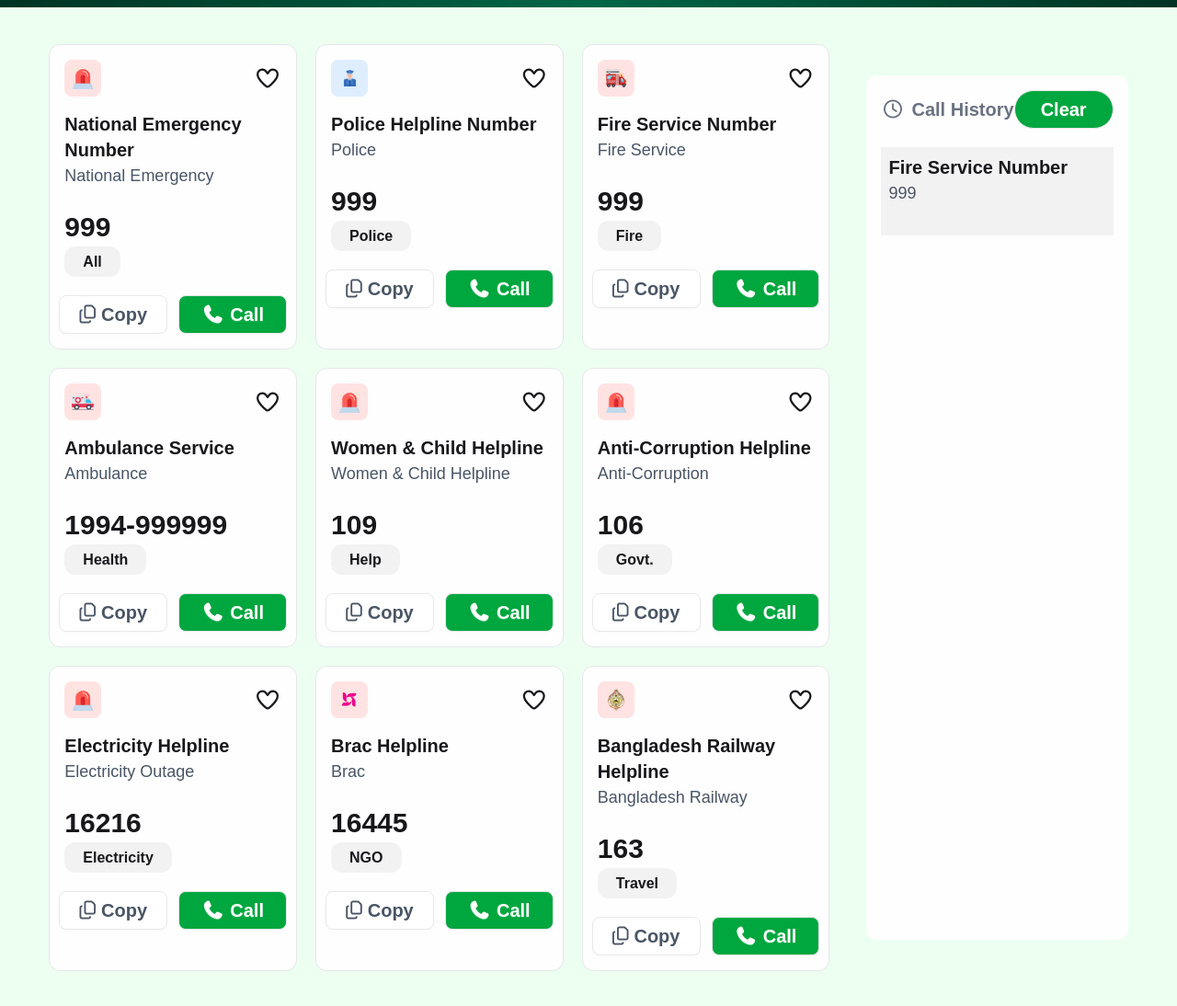
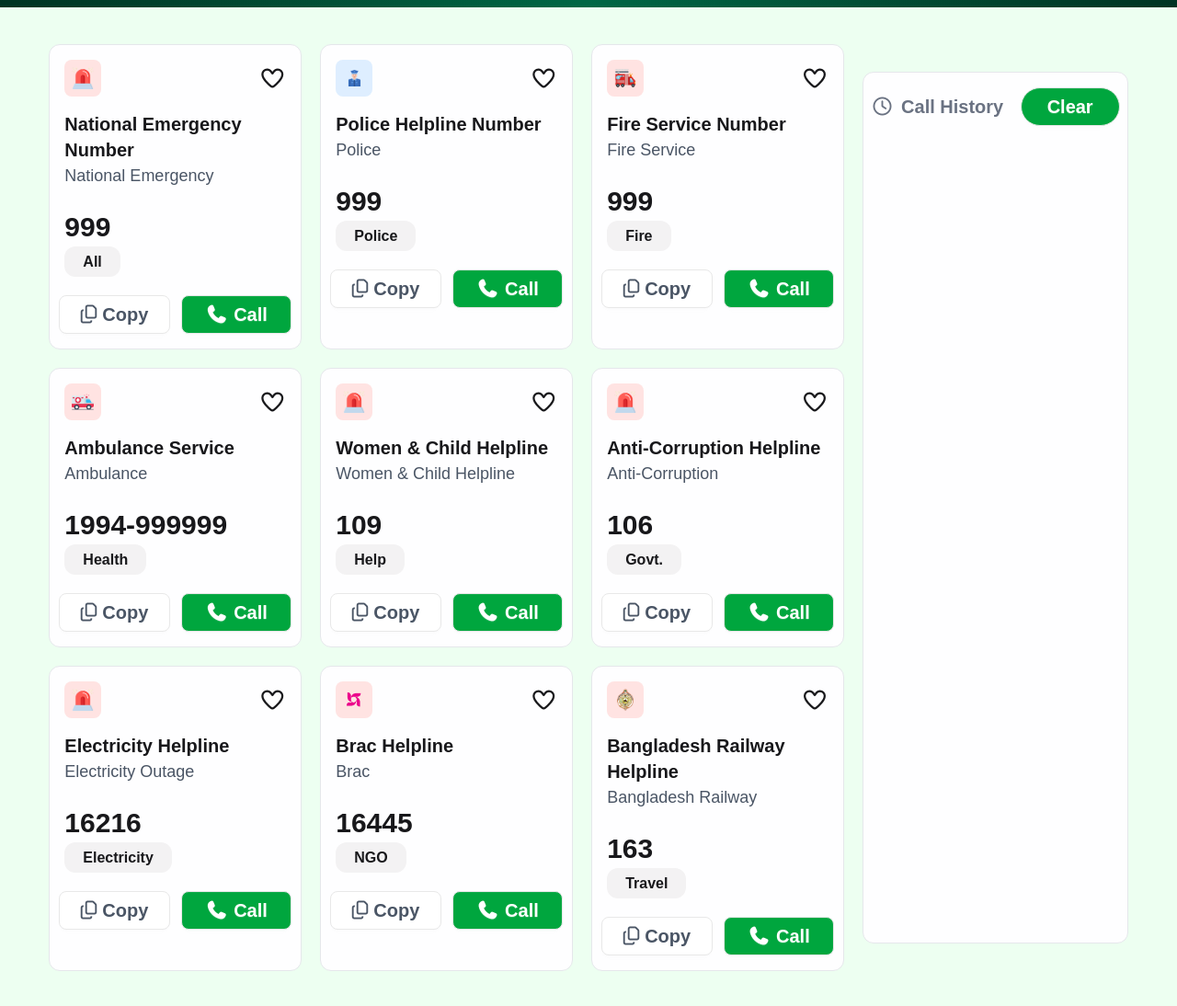
Before and after one commit to sadi-07/emergency-service-directory, a plain HTML site: page index.html in a window 1280 px wide. Shown: the part 320-1414 px from the top of the page at 92% size. Drawn offline with nearby package versions, Linux system fonts and the light colour scheme; a web font is replaced by a local one.

Commit message:
Website Done

```diff
--- a/index.html
+++ b/index.html
@@ -49,7 +49,7 @@
     <!-- Cart Section -->
 
     <div class="bg-[#edfff1]">
-        <div class="w-11/12 mx-auto flex flex-col lg:flex-row justify-center items-center gap-10 py-10">
+        <div class="w-11/12 mx-auto flex flex-col lg:flex-row justify-center items-center gap-5 py-10">
         <div class="w-full lg:w-3/4 grid grid-cols-1 gap-5 lg:grid-cols-3">
 
             <!-- 1 -->
@@ -61,7 +61,7 @@
                 </div>
                 <h2 class="service-name text-lg sm:text-xl font-semibold">National Emergency Number</h2>
                 <p class="text-gray-600 text-base sm:text-lg font-[500] mb-6">National Emergency</p>
-                <h2 id="service-number-1" class="font-bold text-2xl sm:text-3xl mb-2">999</h2>
+                <h2 id="service-number-1" class="service-number font-bold text-2xl sm:text-3xl mb-2">999</h2>
                 <p class="bg-[#f3f2f3] py-1 sm:py-2 px-3 sm:px-5 rounded-xl inline font-semibold">All</p>
                 <div class="flex justify-center items-center mt-6 gap-3">
                     <button id="btn-copy-1" class="copy-btn btn bg-white text-lg sm:text-xl font-bold py-5 px-6 rounded-lg w-1/2 text-gray-600">
@@ -80,9 +80,9 @@
                     <img class="w-10 bg-[#deeeff] p-2 rounded-lg" src="./assets/police.png" alt="">
                     <i class="like-btn fa-regular fa-heart text-lg sm:text-xl md:text-2xl "></i>
                 </div>
-                <h2 class="text-lg sm:text-xl font-semibold">Police Helpline Number</h2>
+                <h2 class="service-name text-lg sm:text-xl font-semibold">Police Helpline Number</h2>
                 <p class="text-gray-600 text-base sm:text-lg font-[500] mb-6">Police</p>
-                <h2 id="service-number-2" class="font-bold text-2xl sm:text-3xl mb-2">999</h2>
+                <h2 id="service-number-2" class="service-number font-bold text-2xl sm:text-3xl mb-2">999</h2>
                 <p class="bg-[#f3f2f3] py-1 sm:py-2 px-3 sm:px-5 rounded-xl inline font-semibold">Police</p>
                 <div class="flex justify-center items-center mt-6 gap-3">
                     <button id="btn-copy-2" class="copy-btn btn bg-white text-lg sm:text-xl font-bold py-5 px-6 rounded-lg w-1/2 text-gray-600">
@@ -101,9 +101,9 @@
                     <img class="w-10 bg-[#FFE3E2] p-2 rounded-lg" src="./assets/fire-service.png" alt="">
                     <i class="like-btn fa-regular fa-heart text-lg sm:text-xl md:text-2xl "></i>
                 </div>
-                <h2 class="text-lg sm:text-xl font-semibold">Fire Service Number</h2>
+                <h2 class="service-name text-lg sm:text-xl font-semibold">Fire Service Number</h2>
                 <p class="text-gray-600 text-base sm:text-lg font-[500] mb-6">Fire Service</p>
-                <h2 id="service-number-3" class="font-bold text-2xl sm:text-3xl mb-2">999</h2>
+                <h2 id="service-number-3" class="service-number font-bold text-2xl sm:text-3xl mb-2">999</h2>
                 <p class="bg-[#f3f2f3] py-1 sm:py-2 px-3 sm:px-5 rounded-xl inline font-semibold">Fire</p>
                 <div class="flex justify-center items-center mt-6 gap-3">
                     <button id="btn-copy-3" class="copy-btn btn bg-white text-lg sm:text-xl font-bold py-5 px-6 rounded-lg w-1/2 text-gray-600">
@@ -122,15 +122,15 @@
                     <img class="w-10 bg-[#FFE3E2] p-2 rounded-lg" src="./assets/ambulance.png" alt="">
                     <i class="like-btn fa-regular fa-heart text-lg sm:text-xl md:text-2xl "></i>
                 </div>
-                <h2 class="text-lg sm:text-xl font-semibold">Ambulance Service</h2>
+                <h2 class="service-name text-lg sm:text-xl font-semibold">Ambulance Service</h2>
                 <p class="text-gray-600 text-base sm:text-lg font-[500] mb-6">Ambulance</p>
-                <h2 id="service-number-4" class="font-bold text-2xl sm:text-3xl mb-2">1994-999999</h2>
+                <h2 id="service-number-4" class="service-number font-bold text-2xl sm:text-3xl mb-2">1994-999999</h2>
                 <p class="bg-[#f3f2f3] py-1 sm:py-2 px-3 sm:px-5 rounded-xl inline font-semibold">Health</p>
                 <div class="flex justify-center items-center mt-6 gap-3">
                     <button id="btn-copy-4" class="copy-btn btn bg-white text-lg sm:text-xl font-bold py-5 px-6 rounded-lg w-1/2 text-gray-600">
                         <i class="fa-regular fa-copy"></i> Copy
                     </button>
-                    <button class="btn bg-[#00A63E] text-lg sm:text-xl font-bold py-5 px-6 rounded-lg w-1/2 text-white">
+                    <button class="call-btn btn bg-[#00A63E] text-lg sm:text-xl font-bold py-5 px-6 rounded-lg w-1/2 text-white">
                         <i class="fa-solid fa-phone"></i> Call
                     </button>
                 </div>
@@ -143,15 +143,15 @@
                     <img class="w-10 bg-[#FFE3E2] p-2 rounded-lg" src="./assets/emergency.png" alt="">
                     <i class="like-btn fa-regular fa-heart text-lg sm:text-xl md:text-2xl "></i>
                 </div>
-                <h2 class="text-lg sm:text-xl font-semibold">Women & Child Helpline</h2>
+                <h2 class="service-name text-lg sm:text-xl font-semibold">Women & Child Helpline</h2>
                 <p class="text-gray-600 text-base sm:text-lg font-[500] mb-6">Women & Child Helpline</p>
-                <h2 id="service-number-5" class="font-bold text-2xl sm:text-3xl mb-2">109</h2>
+                <h2 id="service-number-5" class="service-number font-bold text-2xl sm:text-3xl mb-2">109</h2>
                 <p class="bg-[#f3f2f3] py-1 sm:py-2 px-3 sm:px-5 rounded-xl inline font-semibold">Help</p>
                 <div class="flex justify-center items-center mt-6 gap-3">
                     <button id="btn-copy-5" class="copy-btn btn bg-white text-lg sm:text-xl font-bold py-5 px-6 rounded-lg w-1/2 text-gray-600">
                         <i class="fa-regular fa-copy"></i> Copy
                     </button>
-                    <button class="btn bg-[#00A63E] text-lg sm:text-xl font-bold py-5 px-6 rounded-lg w-1/2 text-white">
+                    <button class="call-btn btn bg-[#00A63E] text-lg sm:text-xl font-bold py-5 px-6 rounded-lg w-1/2 text-white">
                         <i class="fa-solid fa-phone"></i> Call
                     </button>
                 </div>
@@ -164,15 +164,15 @@
                     <img class="w-10 bg-[#FFE3E2] p-2 rounded-lg" src="./assets/emergency.png" alt="">
                     <i class="like-btn fa-regular fa-heart text-lg sm:text-xl md:text-2xl "></i>
                 </div>
-                <h2 class="text-lg sm:text-xl font-semibold">Anti-Corruption Helpline</h2>
+                <h2 class="service-name text-lg sm:text-xl font-semibold">Anti-Corruption Helpline</h2>
                 <p class="text-gray-600 text-base sm:text-lg font-[500] mb-6">Anti-Corruption</p>
-                <h2 id="service-number-6" class="font-bold text-2xl sm:text-3xl mb-2">106</h2>
+                <h2 id="service-number-6" class="service-number font-bold text-2xl sm:text-3xl mb-2">106</h2>
                 <p class="bg-[#f3f2f3] py-1 sm:py-2 px-3 sm:px-5 rounded-xl inline font-semibold">Govt.</p>
                 <div class="flex justify-center items-center mt-6 gap-3">
                     <button id="btn-copy-6" class="copy-btn btn bg-white text-lg sm:text-xl font-bold py-5 px-6 rounded-lg w-1/2 text-gray-600">
                         <i class="fa-regular fa-copy"></i> Copy
                     </button>
-                    <button class="btn bg-[#00A63E] text-lg sm:text-xl font-bold py-5 px-6 rounded-lg w-1/2 text-white">
+                    <button class="call-btn btn bg-[#00A63E] text-lg sm:text-xl font-bold py-5 px-6 rounded-lg w-1/2 text-white">
                         <i class="fa-solid fa-phone"></i> Call
                     </button>
                 </div>
@@ -185,15 +185,15 @@
                     <img class="w-10 bg-[#FFE3E2] p-2 rounded-lg" src="./assets/emergency.png" alt="">
                     <i class="like-btn fa-regular fa-heart text-lg sm:text-xl md:text-2xl "></i>
                 </div>
-                <h2 class="text-lg sm:text-xl font-semibold">Electricity Helpline</h2>
+                <h2 class="service-name text-lg sm:text-xl font-semibold">Electricity Helpline</h2>
                 <p class="text-gray-600 text-base sm:text-lg font-[500] mb-6">Electricity Outage</p>
-                <h2 id="service-number-7" class="font-bold text-2xl sm:text-3xl mb-2">16216</h2>
+                <h2 id="service-number-7" class="service-number font-bold text-2xl sm:text-3xl mb-2">16216</h2>
                 <p class="bg-[#f3f2f3] py-1 sm:py-2 px-3 sm:px-5 rounded-xl inline font-semibold">Electricity</p>
                 <div class="flex justify-center items-center mt-6 gap-3">
                     <button id="btn-copy-7" class="copy-btn btn bg-white text-lg sm:text-xl font-bold py-5 px-6 rounded-lg w-1/2 text-gray-600">
                         <i class="fa-regular fa-copy"></i> Copy
                     </button>
-                    <button class="btn bg-[#00A63E] text-lg sm:text-xl font-bold py-5 px-6 rounded-lg w-1/2 text-white">
+                    <button class="call-btn btn bg-[#00A63E] text-lg sm:text-xl font-bold py-5 px-6 rounded-lg w-1/2 text-white">
                         <i class="fa-solid fa-phone"></i> Call
                     </button>
                 </div>
@@ -206,15 +206,15 @@
                     <img class="w-10 bg-[#FFE3E2] p-2 rounded-lg" src="./assets/brac.png" alt="">
                     <i class="like-btn fa-regular fa-heart text-lg sm:text-xl md:text-2xl "></i>
                 </div>
-                <h2 class="text-lg sm:text-xl font-semibold">Brac Helpline</h2>
+                <h2 class="service-name text-lg sm:text-xl font-semibold">Brac Helpline</h2>
                 <p class="text-gray-600 text-base sm:text-lg font-[500] mb-6">Brac</p>
-                <h2 id="service-number-8" class="font-bold text-2xl sm:text-3xl mb-2">16445</h2>
+                <h2 id="service-number-8" class="service-number font-bold text-2xl sm:text-3xl mb-2">16445</h2>
                 <p class="bg-[#f3f2f3] py-1 sm:py-2 px-3 sm:px-5 rounded-xl inline font-semibold">NGO</p>
                 <div class="flex justify-center items-center mt-6 gap-3">
                     <button id="btn-copy-8" class="copy-btn btn bg-white text-lg sm:text-xl font-bold py-5 px-6 rounded-lg w-1/2 text-gray-600">
                         <i class="fa-regular fa-copy"></i> Copy
                     </button>
-                    <button class="btn bg-[#00A63E] text-lg sm:text-xl font-bold py-5 px-6 rounded-lg w-1/2 text-white">
+                    <button class="call-btn btn bg-[#00A63E] text-lg sm:text-xl font-bold py-5 px-6 rounded-lg w-1/2 text-white">
                         <i class="fa-solid fa-phone"></i> Call
                     </button>
                 </div>
@@ -227,15 +227,15 @@
                     <img class="w-10 bg-[#FFE3E2] p-2 rounded-lg" src="./assets/Bangladesh-Railway.png" alt="">
                     <i class="like-btn fa-regular fa-heart text-lg sm:text-xl md:text-2xl "></i>
                 </div>
-                <h2 class="text-lg sm:text-xl font-semibold">Bangladesh Railway Helpline</h2>
+                <h2 class="service-name text-lg sm:text-xl font-semibold">Bangladesh Railway Helpline</h2>
                 <p class="text-gray-600 text-base sm:text-lg font-[500] mb-6">Bangladesh Railway</p>
-                <h2 id="service-number-9" class="font-bold text-2xl sm:text-3xl mb-2">163</h2>
+                <h2 id="service-number-9" class="service-number font-bold text-2xl sm:text-3xl mb-2">163</h2>
                 <p class="bg-[#f3f2f3] py-1 sm:py-2 px-3 sm:px-5 rounded-xl inline font-semibold">Travel</p>
                 <div class="flex justify-center items-center mt-6 gap-3">
                     <button id="btn-copy-9" class="copy-btn btn bg-white text-lg sm:text-xl font-bold py-5 px-6 rounded-lg w-1/2 text-gray-600">
                         <i class="fa-regular fa-copy"></i> Copy
                     </button>
-                    <button class="btn bg-[#00A63E] text-lg sm:text-xl font-bold py-5 px-6 rounded-lg w-1/2 text-white">
+                    <button class="call-btn btn bg-[#00A63E] text-lg sm:text-xl font-bold py-5 px-6 rounded-lg w-1/2 text-white">
                         <i class="fa-solid fa-phone"></i> Call
                     </button>
                 </div>
@@ -247,28 +247,30 @@
 
         <!-- History Section -->
 
-        <div class="w-full lg:w-1/4 h-235 bg-[#fefeff] p-4 rounded-xl lg:mt-0">
+        <div class="w-full lg:w-1/4 h-237 bg-[#fefeff] py-4 px-2 rounded-xl lg:mt-0 border-1 border-gray-200">
             <div class="flex justify-between items-center ">
                 <div class="flex justify-center items-center font-bold text-[20px] text-gray-500">
                     <i class="fa-regular fa-clock mr-2"></i>
                     <h3>Call History</h3>
                 </div>
-                <button class="btn bg-[#00A63E] text-white text-[20px] font-bold py-5 px-7 rounded-3xl">Clear</button>
+                <button id="clear-btn" class="btn bg-[#00A63E] text-white text-[20px] font-bold py-5 px-7 rounded-3xl">Clear</button>
             </div>
 
-            <div class="mt-5">
-                <div class="felx justify-between items-center bg-[#f3f2f3] p-2">
+            <div id="history-section" class="mt-5">
+                <!-- <div class="flex justify-between items-center bg-[#f3f2f3] p-3 rounded-lg">
                     <div>
-                        <h2 class="text-lg sm:text-xl font-semibold">Fire Service Number</h2>
-                        <p class="text-gray-600 text-base sm:text-lg font-[500] mb-6">999</p>
+                        <h2 class="text-base sm:text-lg font-semibold">Fire Service Number</h2>
+                        <p class="text-gray-600 text-sm sm:text-base font-[500]">999</p>
                     </div>
                     <div>
-                        <!-- date time -->
+
+                        <p class="text-gray-600 text-sm sm:text-base font-[500]"></p>
                     </div>
-                </div>
+                </div> -->
             </div>
 
         </div>
+
     </div>
     </div>
 
```
Also changed, not shown: script.js (+49 -33 lines).
